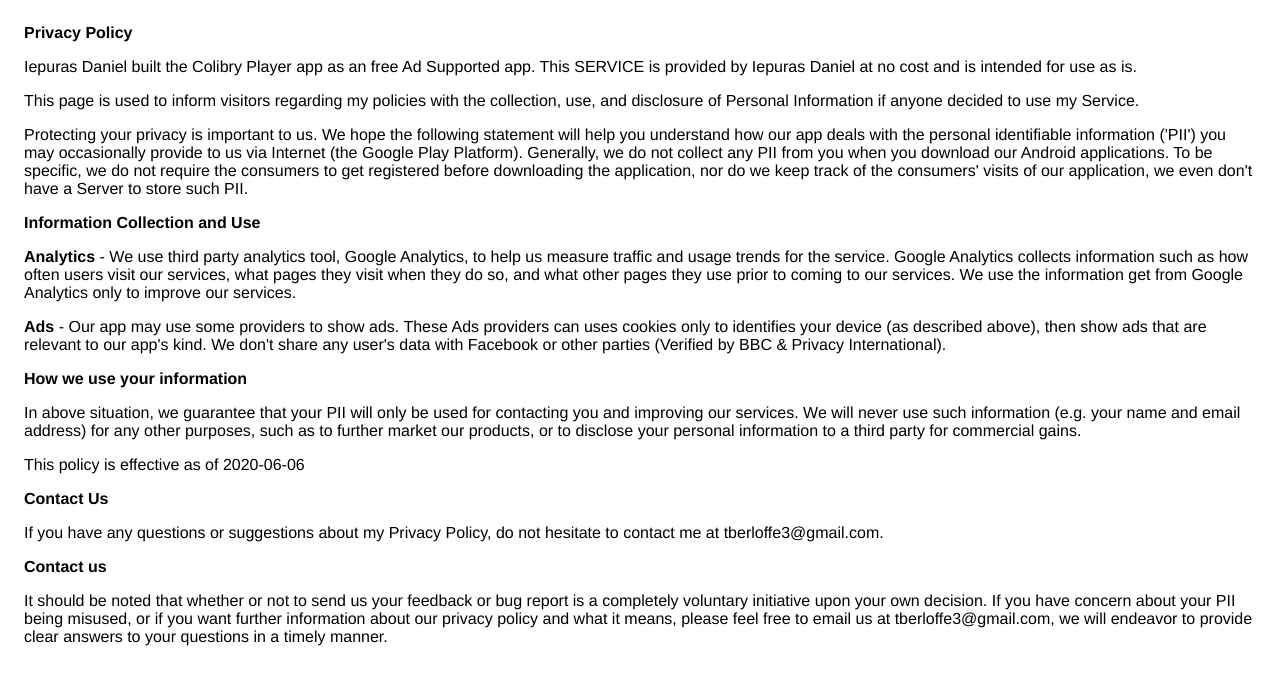
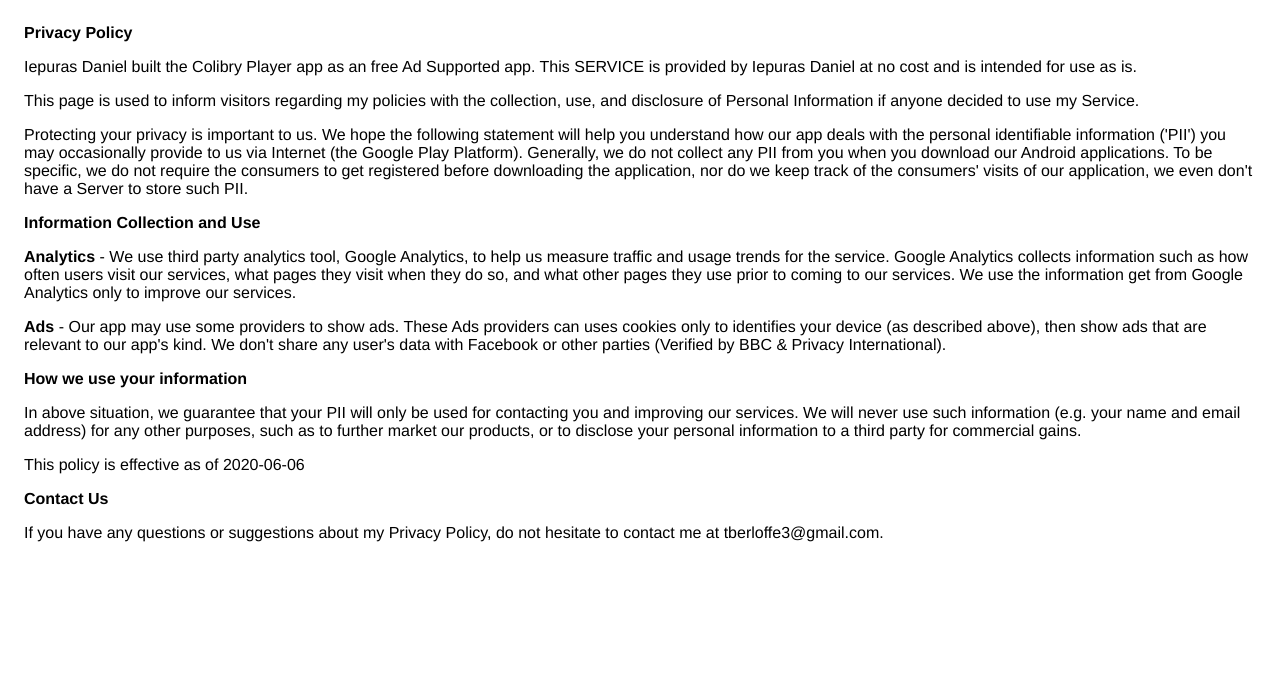
Before and after one commit to danieliepp/danieliepp.github.io, a plain HTML site: page index.html in a window 1280 px wide. Drawn offline with Linux system fonts and the light colour scheme.

Commit message:
changess

```diff
--- a/index.html
+++ b/index.html
@@ -38,9 +38,5 @@
                   If you have any questions or suggestions about my
                   Privacy Policy, do not hesitate to contact me at tberloffe3@gmail.com.
                 </p>
-                <p><strong>Contact us</strong></p>
-                <p>
-                  It should be noted that whether or not to send us your feedback or bug report is a completely voluntary initiative upon your own decision. If you have concern about your PII being misused, or if you want further information about our privacy policy and what it means, please feel free to email us at tberloffe3@gmail.com, we will endeavor to provide clear answers to your questions in a timely manner.
-                </p>
     </body>
     </html>
```
